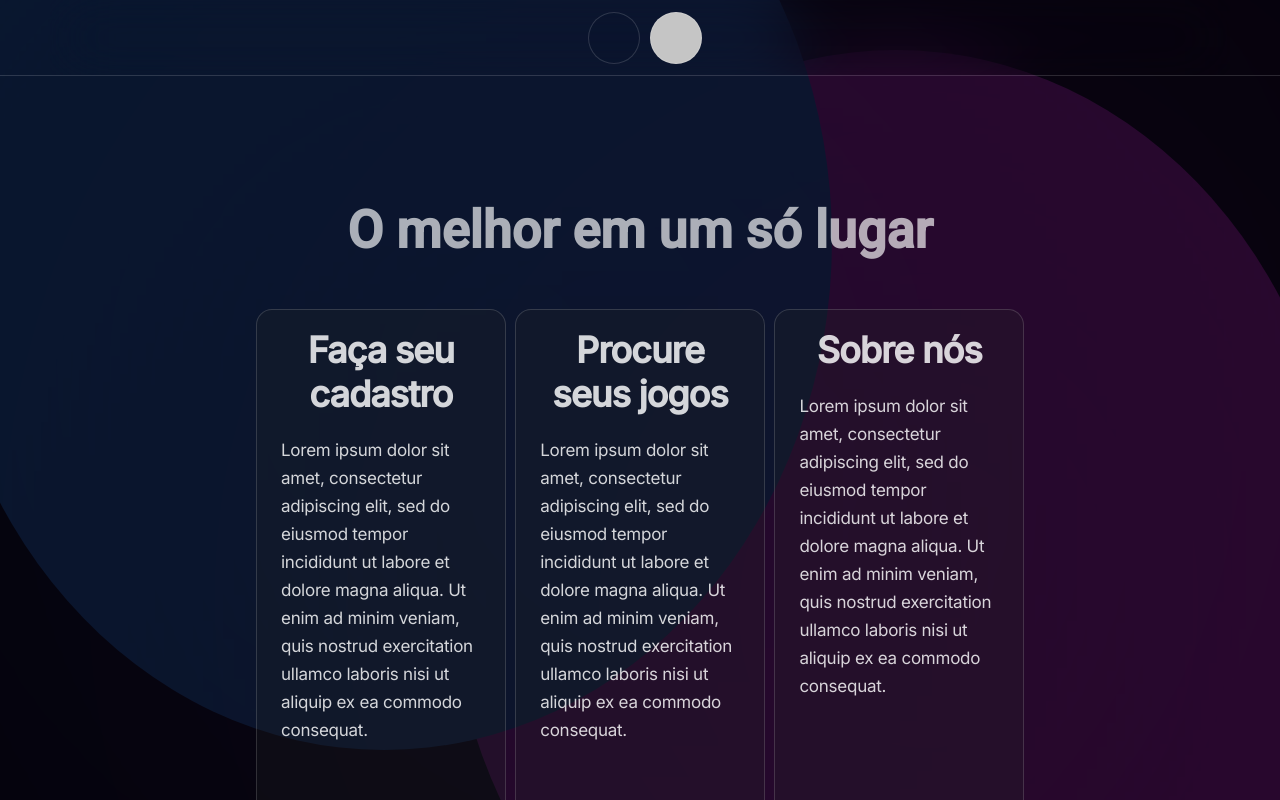
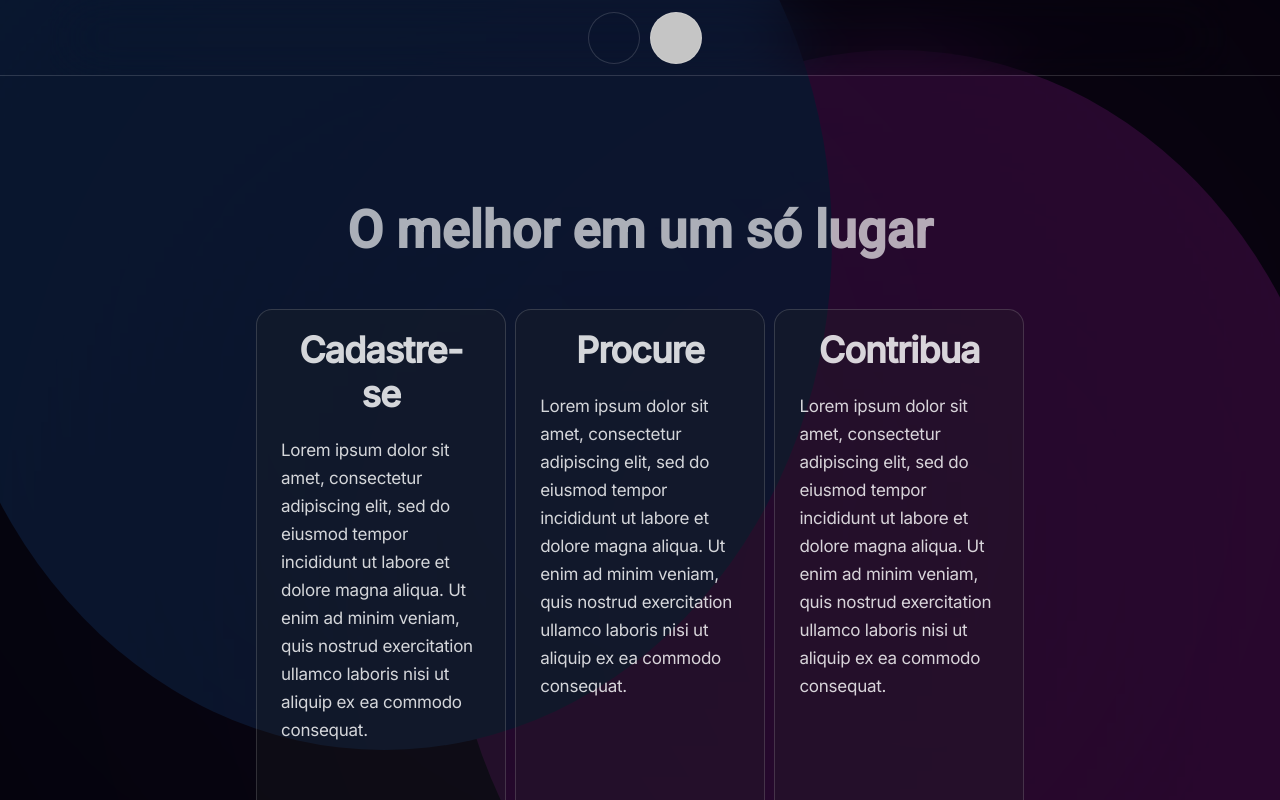
Before and after one commit to delucca27/trabalho-final, a React (Create React App) app: page / in a window 1280 px wide. Shown: the top 800 px of the page. Built offline with nearby package versions, Linux system fonts and the light colour scheme; a web font is replaced by a local one.

Commit message:
Renomeando um componente

```diff
--- a/src/App.jsx
+++ b/src/App.jsx
@@ -5,7 +5,7 @@ import { BrowserRouter as Router, Route, Routes, Link } from 'react-router-dom'
 import Navbar from './components/Navbar.component'
 
 import HomePage from './pages/Home.page'
-import SearchPage from './pages/Search.page'
+import RegisterPage from './pages/Register.page'
 import NotFoundPage from './pages/NotFound.page'
 
 // style
@@ -19,7 +19,7 @@ export default function App() {
           <Routes>
             <Route path="/" element = { <HomePage /> } />
             <Route path="*" element = { <NotFoundPage /> } />
-            <Route path="/search" element = { <SearchPage /> } />
+            <Route path="/search" element = { <RegisterPage /> } />
           </Routes>
       </div>
     </Router>
--- a/src/pages/Home.page.jsx
+++ b/src/pages/Home.page.jsx
@@ -1,4 +1,4 @@
-import React from 'react'
+import React, { useState } from 'react'
 
 export default function Homepage() {
   return (
@@ -16,7 +16,7 @@ export default function Homepage() {
             <div className="cards-container">
                <div className="link-card">
                   <center>
-                  <h2>Faça seu cadastro</h2>
+                  <h2>Cadastre-se</h2>
                   </center>
                   <p>
                   Lorem ipsum dolor sit amet, consectetur adipiscing elit, sed do eiusmod tempor incididunt ut labore et dolore magna aliqua. Ut enim ad minim veniam, quis nostrud exercitation ullamco laboris nisi ut aliquip ex ea commodo consequat.
@@ -25,7 +25,7 @@ export default function Homepage() {
 
                <div className="link-card">
                   <center>
-                  <h2>Procure seus jogos</h2>
+                  <h2>Procure</h2>
                   </center>
                   <p>
                   Lorem ipsum dolor sit amet, consectetur adipiscing elit, sed do eiusmod tempor incididunt ut labore et dolore magna aliqua. Ut enim ad minim veniam, quis nostrud exercitation ullamco laboris nisi ut aliquip ex ea commodo consequat.
@@ -34,7 +34,7 @@ export default function Homepage() {
 
                <div className="link-card">
                   <center>
-                  <h2>Sobre nós</h2>
+                  <h2>Contribua</h2>
                   </center>
                   <p>
                   Lorem ipsum dolor sit amet, consectetur adipiscing elit, sed do eiusmod tempor incididunt ut labore et dolore magna aliqua. Ut enim ad minim veniam, quis nostrud exercitation ullamco laboris nisi ut aliquip ex ea commodo consequat.
--- a/src/pages/Search.page.jsx
+++ b/src/pages/Register.page.jsx
@@ -1,7 +1,7 @@
 import React from 'react'
 import Register from '../components/Register.component'
 
-export default function SearchPage() {
+export default function RegisterPage() {
   return (
    <>
    <div className="searchpage">
```
Also changed, not shown: 1 other file (tests, documents, lock files or other folders).
